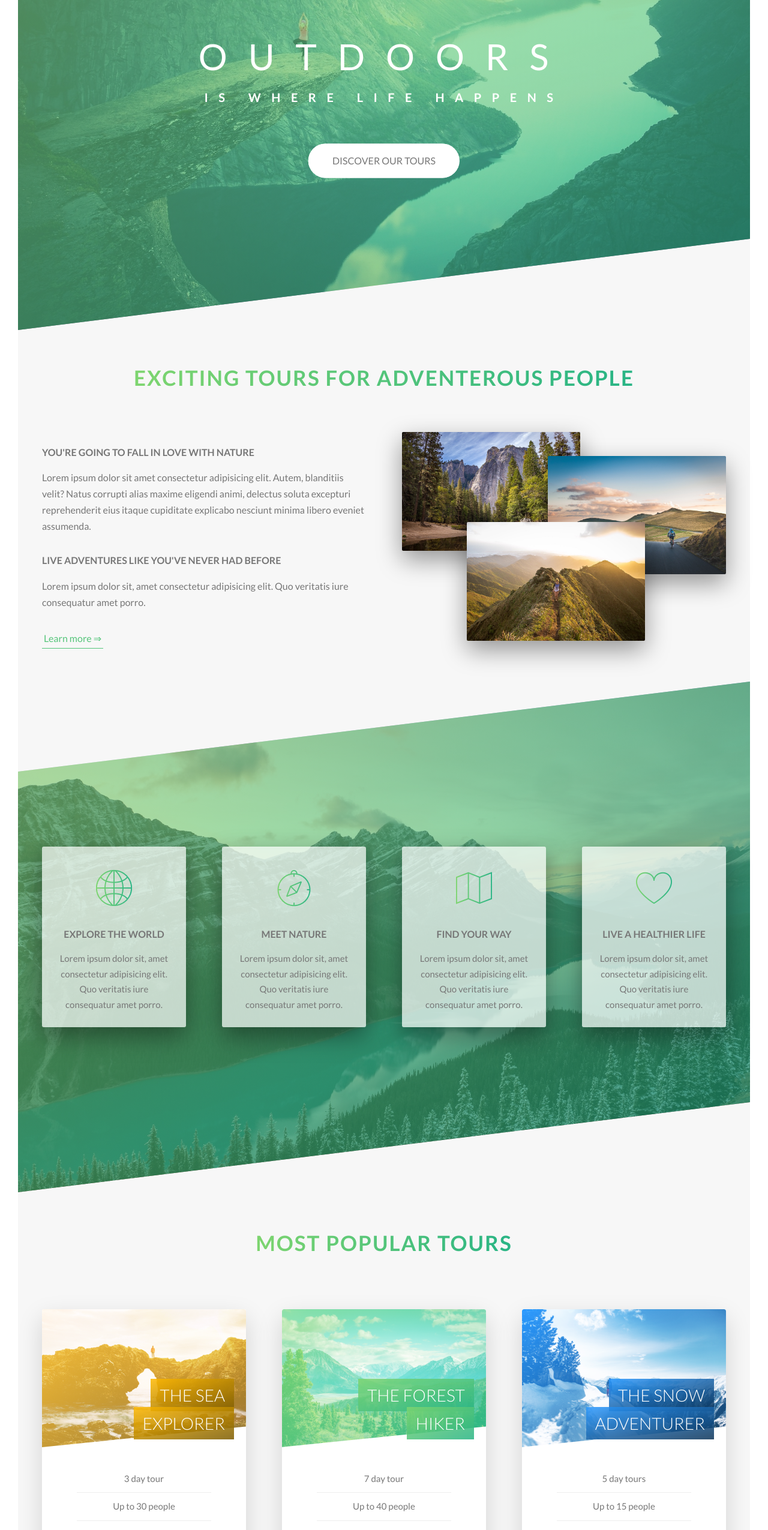
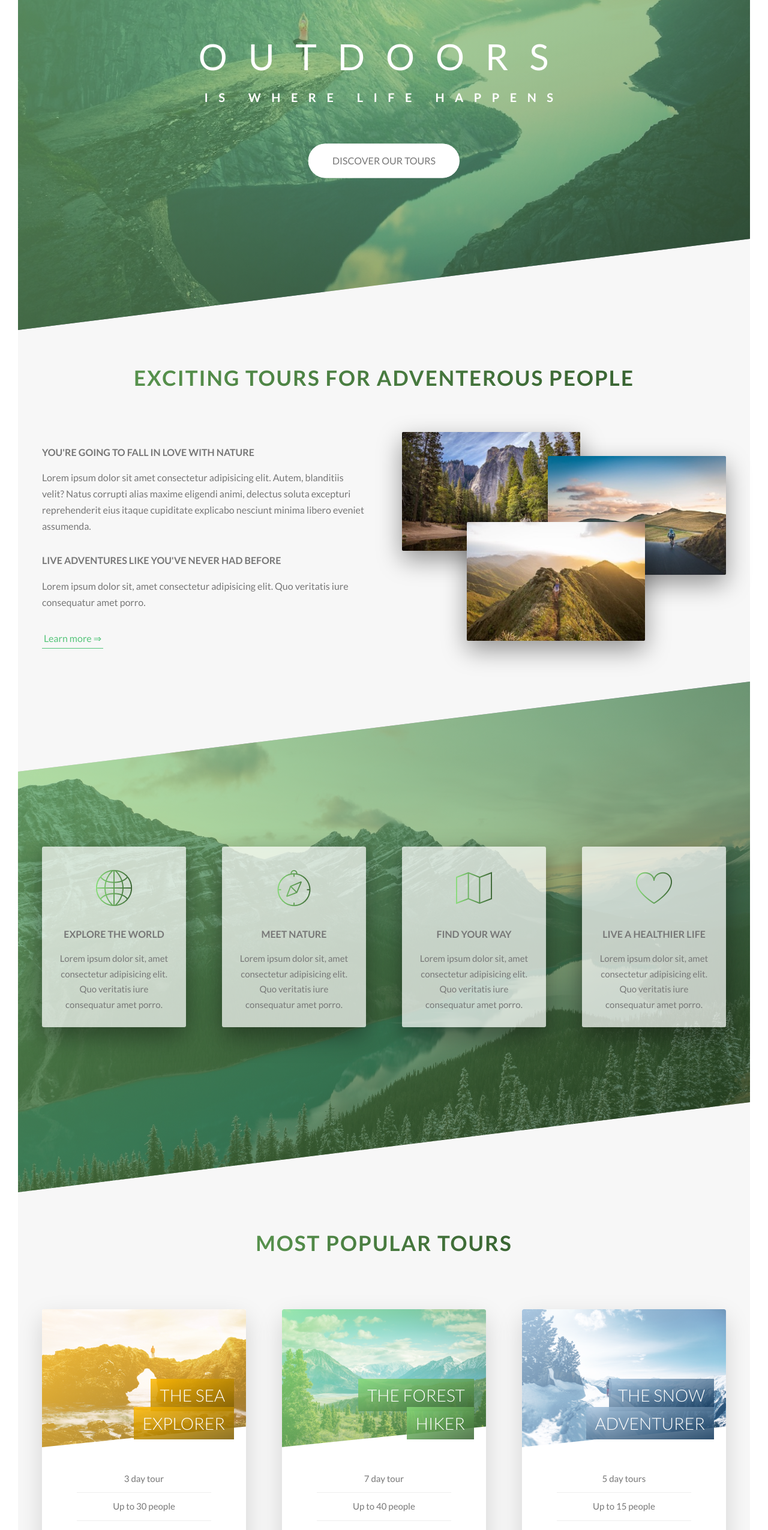
Before and after one commit to elizabethhyer/natours-cc, a plain HTML site: page index.html in a window 1280 px wide. Shown: the part 240-2790 px from the top of the page at 60% size. Drawn offline with Linux system fonts and the light colour scheme.

Commit message:
Finished refactoring for mobile responsiveness

```diff
--- a/css/style.css
+++ b/css/style.css
@@ -106,7 +106,7 @@ body {
   text-transform: uppercase;
   font-weight: 700;
   display: inline-block;
-  background-image: linear-gradient(to right, #7ed56f, #28b485);
+  background-image: linear-gradient(to right, #57924d, #396432);
   -webkit-background-clip: text;
   color: transparent;
   letter-spacing: 0.2rem;
@@ -288,7 +288,7 @@ body {
     font-size: 6rem;
     margin-bottom: 0.5rem;
     display: inline-block;
-    background-image: linear-gradient(to right, #7ed56f, #28b485);
+    background-image: linear-gradient(to right, #89dd7a, #396432);
     -webkit-background-clip: text;
     color: transparent; }
     @media (max-width: 56.25em) {
@@ -310,6 +310,7 @@ body {
     top: 0;
     left: 0;
     width: 100%;
+    -webkit-backface-visibility: hidden;
     backface-visibility: hidden;
     border-radius: 3px;
     overflow: hidden;
@@ -321,9 +322,9 @@ body {
       .card__side--back-1 {
         background-image: linear-gradient(to right bottom, #ffb900, #7c5b00); }
       .card__side--back-2 {
-        background-image: linear-gradient(to right bottom, #7ed56f, #28b485); }
+        background-image: linear-gradient(to right bottom, #89dd7a, #396432); }
       .card__side--back-3 {
-        background-image: linear-gradient(to right bottom, #2998ff, #0c3357); }
+        background-image: linear-gradient(to right bottom, #a9c6e0, #0c3357); }
   .card:hover .card__side--front {
     transform: rotateY(-180deg); }
   .card:hover .card__side--back {
@@ -339,9 +340,9 @@ body {
     .card__picture--1 {
       background-image: linear-gradient(to right bottom, #ffb900, #7c5b00), url(../../img/nat-5.jpg); }
     .card__picture--2 {
-      background-image: linear-gradient(to right bottom, #7ed56f, #28b485), url(../../img/nat-6.jpg); }
+      background-image: linear-gradient(to right bottom, #89dd7a, #396432), url(../../img/nat-6.jpg); }
     .card__picture--3 {
-      background-image: linear-gradient(to right bottom, #2998ff, #0c3357), url(../../img/nat-7.jpg); }
+      background-image: linear-gradient(to right bottom, #a9c6e0, #0c3357), url(../../img/nat-7.jpg); }
   .card__heading {
     font-size: 2.8rem;
     font-weight: 300;
@@ -359,9 +360,9 @@ body {
     .card__heading-span--1 {
       background-image: linear-gradient(to right bottom, rgba(255, 185, 0, 0.85), rgba(124, 91, 0, 0.85)); }
     .card__heading-span--2 {
-      background-image: linear-gradient(to right bottom, rgba(126, 213, 111, 0.85), rgba(40, 180, 133, 0.85)); }
+      background-image: linear-gradient(to right bottom, rgba(137, 221, 122, 0.85), rgba(57, 100, 50, 0.85)); }
     .card__heading-span--3 {
-      background-image: linear-gradient(to right bottom, rgba(41, 152, 255, 0.85), rgba(12, 51, 87, 0.85)); }
+      background-image: linear-gradient(to right bottom, rgba(169, 198, 224, 0.85), rgba(12, 51, 87, 0.85)); }
   .card__details {
     padding: 3rem; }
     .card__details ul {
@@ -589,7 +590,14 @@ body {
   z-index: 3000;
   opacity: 0;
   visibility: hidden;
-  transition: all 0.4s; }
+  transition: all 0.4s;
+  -webkit-backdrop-filter: blur(10px);
+  backdrop-filter: blur(10px); }
+  @supports (-webkit-backdrop-filter: blur(10px)) or (backdrop-filter: blur(10px)) {
+    .popup {
+      -webkit-backdrop-filter: blur(10px);
+      backdrop-filter: blur(10px);
+      background-color: rgba(0, 0, 0, 0.2); } }
   .popup__content {
     position: absolute;
     top: 50%;
@@ -647,13 +655,19 @@ body {
     color: #55c57a; }
 
 .header {
-  height: 95vh;
-  background-image: linear-gradient(to right bottom, rgba(126, 213, 111, 0.6), rgba(40, 180, 133, 0.6)), url(../img/hero.jpg);
+  height: 85vh;
+  background-image: linear-gradient(to right bottom, rgba(137, 221, 122, 0.6), rgba(57, 100, 50, 0.6)), url(../img/hero-small.jpg);
   background-size: cover;
   background-position: top;
-  position: relative;
-  -webkit-clip-path: polygon(0 0, 100% 0, 100% 80%, 0 100%);
-  clip-path: polygon(0 0, 100% 0, 100% 80%, 0 100%); }
+  position: relative; }
+  @supports (clip-path: polygon(0 0)) or (-webkit-clip-path: polygon(0 0)) {
+    .header {
+      -webkit-clip-path: polygon(0 0, 100% 0, 100% 80%, 0 100%);
+      clip-path: polygon(0 0, 100% 0, 100% 80%, 0 100%);
+      height: 95vh; } }
+  @media (min-resolution: 192dpi) and (min-width: 37.5em), (-webkit-min-device-pixel-ratio: 192dpi) and (min-width: 37.5em), (min-width: 125em) {
+    .header {
+      background-image: linear-gradient(to right bottom, rgba(137, 221, 122, 0.6), rgba(57, 100, 50, 0.6)), url(../img/hero.jpg); } }
   @media (max-width: 37.5em) {
     .header {
       -webkit-clip-path: polygon(0 0, 100% 0, 100% 85vh, 0 100%);
@@ -794,7 +808,7 @@ body {
   position: fixed;
   top: 6.5rem;
   right: 6.5rem;
-  background-image: radial-gradient(#7ed56f, #28b485);
+  background-image: radial-gradient(#89dd7a, #396432);
   z-index: 1000;
   transition: transform 0.8s cubic-bezier(0.86, 0, 0.07, 1); }
   @media (max-width: 56.25em) {
@@ -901,7 +915,7 @@ body {
 
 .section-features {
   padding: 20rem 0;
-  background-image: linear-gradient(to right bottom, rgba(126, 213, 111, 0.6), rgba(40, 180, 133, 0.6)), url(../img/nat-4.jpg);
+  background-image: linear-gradient(to right bottom, rgba(137, 221, 122, 0.6), rgba(57, 100, 50, 0.6)), url(../img/nat-4.jpg);
   background-size: cover;
   transform: skewY(-7deg);
   margin-top: -12rem; }
@@ -928,7 +942,7 @@ body {
 
 .section-book {
   padding: 15rem;
-  background-image: linear-gradient(to right bottom, #7ed56f, #28b485); }
+  background-image: linear-gradient(to right bottom, #89dd7a, #396432); }
   @media (max-width: 56.25em) {
     .section-book {
       padding: 3rem; } }
--- a/index.html
+++ b/index.html
@@ -101,6 +101,30 @@
             <div class="composition">
               <img
                 src="img/nat-1-large.jpg"
+                srcset="img/nat-1.jpg 300w, img/nat-1-large.jpg 1000w"
+                sizes="(max-width: 56.25em) 20vw, (max-width: 37.5em) 30 vw, 300px"
+                alt="photo 1"
+                class="composition__photo composition__photo--p1"
+              />
+
+              <img
+                src="img/nat-2-large.jpg"
+                srcset="img/nat-2.jpg 300w, img/nat-2-large.jpg 1000w"
+                sizes="(max-width: 56.25em) 20vw, (max-width: 37.5em) 30 vw, 300px"
+                alt="photo 2"
+                class="composition__photo composition__photo--p2"
+              />
+
+              <img
+                src="img/nat-3-large.jpg"
+                srcset="img/nat-3.jpg 300w, img/nat-3-large.jpg 1000w"
+                sizes="(max-width: 56.25em) 20vw, (max-width: 37.5em) 30 vw, 300px"
+                alt="photo 3"
+                class="composition__photo composition__photo--p3"
+              />
+
+              <!-- <img
+                src="img/nat-1-large.jpg"
                 alt="Photo 1"
                 class="composition__photo composition__photo--p1"
               />
@@ -113,7 +137,7 @@
                 src="img/nat-3-large.jpg"
                 alt="Photo 3"
                 class="composition__photo composition__photo--p3"
-              />
+              /> -->
             </div>
           </div>
         </div>
@@ -417,7 +441,27 @@
 
     <footer class="footer">
       <div class="footer__logo-box">
-        <img src="img/logo-green-2x.png" alt="Full logo" class="footer__logo" />
+        <picture class="footer__logo">
+          <source
+            srcset="
+              img/logo-green-small-1x.png 1x,
+              img/logo-green-small-2x.png 2x
+            "
+            media="(max-width: 37.5em)"
+          />
+          <img
+            srcset="img/logo-green-1x.png 1x, img/logo-green-2x.png 2x"
+            alt="Full logo"
+            src="img/logo-green-2x.png"
+          />
+        </picture>
+
+        <!--
+        <img
+          srcset="img/logo-green-1x 1x, img/logo-green-2x.png 2x"
+          alt="Full logo"
+          class="footer__logo"
+        /> -->
       </div>
       <div class="row">
         <div class="col-1-of-2">
--- a/sass/base/_typography.scss
+++ b/sass/base/_typography.scss
@@ -44,7 +44,7 @@ body {
   display: inline-block;
   background-image: linear-gradient(
     to right,
-    $color-primary-light,
+    $color-primary-mid,
     $color-primary-dark
   );
   -webkit-background-clip: text;
--- a/sass/components/_card.scss
+++ b/sass/components/_card.scss
@@ -14,6 +14,7 @@
     top: 0;
     left: 0;
     width: 100%;
+    -webkit-backface-visibility: hidden;
     backface-visibility: hidden;
     border-radius: 3px;
     overflow: hidden;
--- a/sass/layout/_header.scss
+++ b/sass/layout/_header.scss
@@ -1,17 +1,31 @@
 .header {
-  height: 95vh;
+  height: 85vh;
   background-image: linear-gradient(
       to right bottom,
       rgba($color-primary-light, 0.6),
       rgba($color-primary-dark, 0.6)
     ),
-    url(../img/hero.jpg);
+    url(../img/hero-small.jpg);
   background-size: cover;
   background-position: top;
   position: relative;
 
-  -webkit-clip-path: polygon(0 0, 100% 0, 100% 80%, 0 100%);
-  clip-path: polygon(0 0, 100% 0, 100% 80%, 0 100%);
+  @supports (clip-path: polygon(0 0)) or (-webkit-clip-path: polygon(0 0)) {
+    -webkit-clip-path: polygon(0 0, 100% 0, 100% 80%, 0 100%);
+    clip-path: polygon(0 0, 100% 0, 100% 80%, 0 100%);
+    height: 95vh;
+  }
+
+  @media (min-resolution: 192dpi) and (min-width: 37.5em),
+    (-webkit-min-device-pixel-ratio: 192dpi) and (min-width: 37.5em),
+    (min-width: 125em) {
+    background-image: linear-gradient(
+        to right bottom,
+        rgba($color-primary-light, 0.6),
+        rgba($color-primary-dark, 0.6)
+      ),
+      url(../img/hero.jpg);
+  }
 
   @include respond(phone) {
     -webkit-clip-path: polygon(0 0, 100% 0, 100% 85vh, 0 100%);
```
Also changed, not shown: sass/abstracts/_variables.scss (+4 -3 lines), sass/components/_popup.scss (+9 -0 lines).
